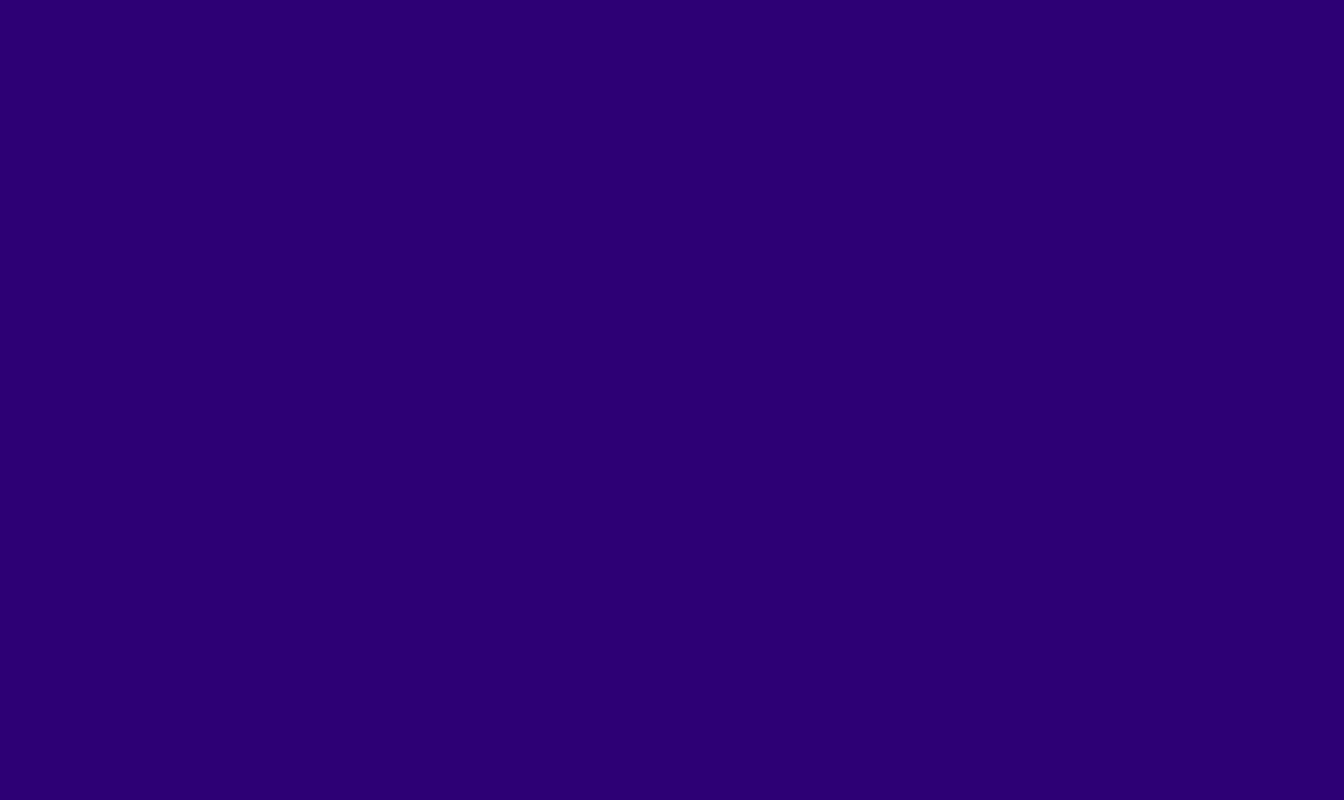
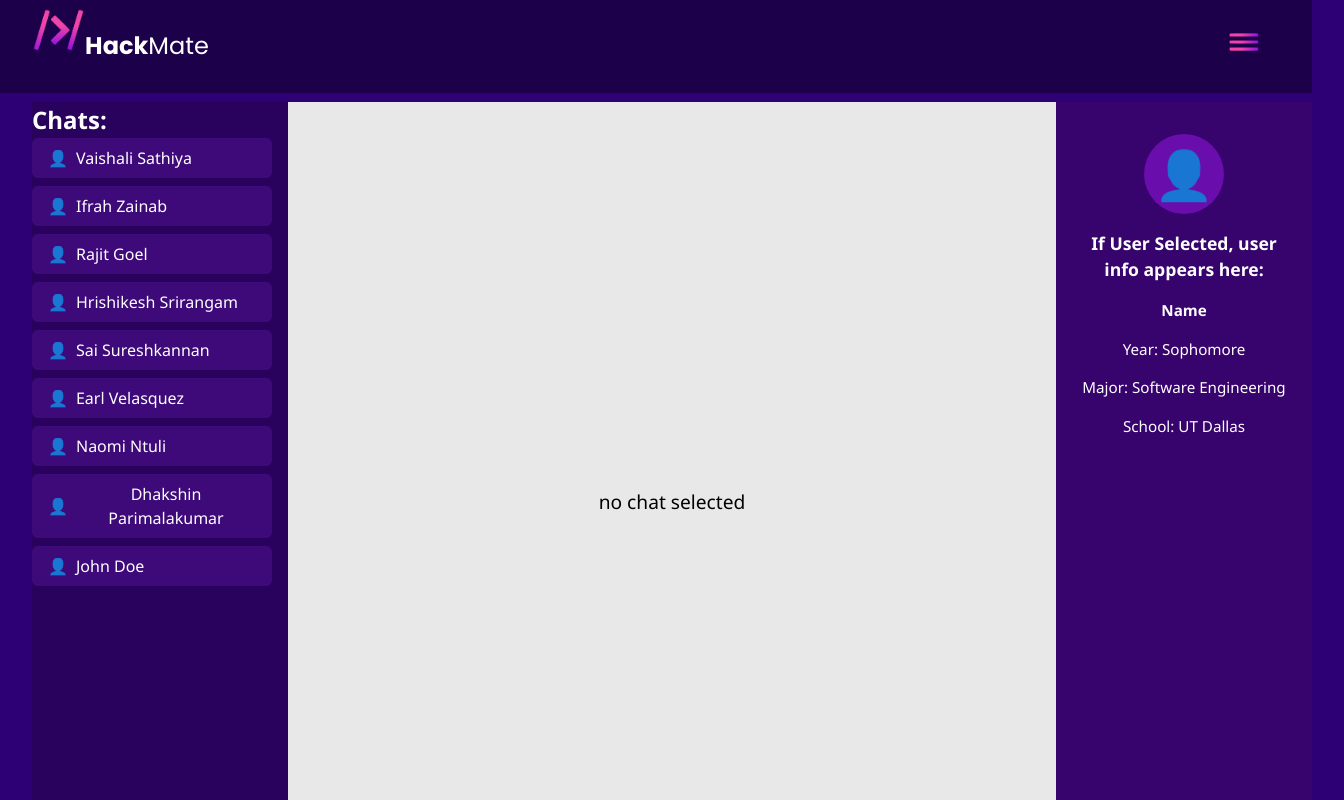
Before and after one commit to ihatepeanuts32/HackMate, a React (Vite) app in the folder frontend/: page /chatInbox in a window 1280 px wide. Before the commit this address had no page. Shown: the top 800 px of the page, 1344 px wide, since content can reach past the window. Built offline with nearby package versions, Linux system fonts and the light colour scheme.

Commit message:
chat inbox

```diff
--- a/frontend/src/App.jsx
+++ b/frontend/src/App.jsx
@@ -21,6 +21,7 @@ import BlockedUsers from './pages/BlockedUsers';
 import UpdateProfile from './pages/UpdateProfile';
 import AccountDetails from './pages/AccountDetails';
 import PrivacySettings from './pages/PrivacySettings';
+import ChatInbox from './pages/ChatInbox';
 
 function App() {
   return (
@@ -49,6 +50,7 @@ function App() {
           <Route path="/updateProfile" element={<UpdateProfile />} />
           <Route path="/account" element={<AccountDetails />} />
           <Route path="/privacy" element={<PrivacySettings />} />
+          <Route path='/chatInbox' element={<ChatInbox/>}/>
         </Route>
       </Routes>
     </Router>
--- /dev/null
+++ b/frontend/src/pages/ChatInbox.jsx
@@ -0,0 +1,72 @@
+import React, { useState } from 'react';
+import '../styles/ChatInbox.css';
+
+const chatUsers = [
+    { id: 1, name: "Vaishali Sathiya", year: "Sophomore", major: "Software Engineering", school: "UT Dallas" },
+    { id: 2, name: "Ifrah Zainab", year: "Sophomore", major: "Computer Science", school: "UT Dallas" },
+    { id: 3, name: "Rajit Goel", year: "Junior", major: "Computer Science", school: "UT Dallas" },
+    { id: 4, name: "Hrishikesh Srirangam", year: "Sophomore", major: "Computer Science", school: "UT Dallas" },
+    { id: 5, name: "Sai Sureshkannan", year: "Sophomore", major: "Computer Science", school: "UT Dallas" },
+    { id: 6, name: "Earl Velasquez", year: "Sophomore", major: "Software Engineering", school: "UT Dallas" },
+    { id: 7, name: "Naomi Ntuli", year: "Junior", major: "Computer Science", school: "UT Dallas" },
+    { id: 8, name: "Dhakshin Parimalakumar", year: "Sophomore", major: "Computer Science", school: "UT Dallas" },
+    { id: 9, name: "John Doe", year: "Senior", major: "Computer Science", school: "UT Dallas" }
+];
+
+const ChatInbox = () => {
+    const [selectedUser, setSelectedUser] = useState(null);
+
+    return (
+        <div className="chat-inbox">
+            <div className="sidebar">
+                <div className="chat-title">
+                    <span className="chat-title">Cha<span>ts:</span></span>
+                </div>
+                <div className="chat-user-list">
+                    {chatUsers.map(user => (
+                        <div
+                            key={user.id}
+                            className={`chat-user ${selectedUser?.id === user.id ? 'active' : ''}`}
+                            onClick={() => setSelectedUser(user)}
+                        >
+                            <span className="user-icon">👤</span>
+                            {user.name}
+                        </div>
+                    ))}
+                </div>
+            </div>
+
+            <div className="chat-window">
+                {selectedUser ? (
+                    <div className="chat-placeholder">Chat with {selectedUser.name}</div>
+                ) : (
+                    <div className="chat-placeholder">no chat selected</div>
+                )}
+            </div>
+
+            <div className="profile-sidebar">
+                {selectedUser ? (
+                    <>
+                        <div className="profile-icon">👤</div>
+                        <div className="profile-label">User Info:</div>
+                        <div className="profile-detail"><strong>{selectedUser.name}</strong></div>
+                        <div className="profile-detail">Year: {selectedUser.year}</div>
+                        <div className="profile-detail">Major: {selectedUser.major}</div>
+                        <div className="profile-detail">School: {selectedUser.school}</div>
+                    </>
+                ) : (
+                    <>
+                        <div className="profile-icon">👤</div>
+                        <div className="profile-label">If User Selected, user info appears here:</div>
+                        <div className="profile-placeholder"><strong>Name</strong></div>
+                        <div className="profile-detail">Year: Sophomore</div>
+                        <div className="profile-detail">Major: Software Engineering</div>
+                        <div className="profile-detail">School: UT Dallas</div>
+                    </>
+                )}
+            </div>
+        </div>
+    );
+};
+
+export default ChatInbox;
--- /dev/null
+++ b/frontend/src/styles/ChatInbox.css
@@ -0,0 +1,134 @@
+/* Full screen layout */
+.chat-inbox {
+    display: flex;
+    width: 100vw;
+    height: 100vh;
+    font-family: 'Segoe UI', sans-serif;
+    color: white;
+    overflow: hidden;
+    padding: 0;
+    margin: 0;
+}
+
+/* Sidebar (Left) */
+.sidebar {
+    width: 20%;
+    background-color: #28025d;
+    padding: 0 1rem 1rem 1rem; /* no top padding */
+    display: flex;
+    flex-direction: column;
+    box-sizing: border-box;
+    padding-top: 0;
+    padding-left: 0;
+}
+
+.logo {
+    font-size: 1.5rem;
+    font-weight: bold;
+    margin-bottom: 2rem;
+    display: flex;
+    align-items: center;
+}
+
+.logo-icon {
+    color: #ff2cdf;
+    margin-right: 0.5rem;
+}
+
+.logo-text span {
+    color: white;
+}
+
+.chat-user-list {
+    flex: 1;
+    overflow-y: auto;
+    display: flex;
+    flex-direction: column;
+    gap: 0.5rem;
+}
+
+.chat-user {
+    padding: 0.5rem 1rem;
+    background-color: #3e0a7a;
+    border-radius: 6px;
+    cursor: pointer;
+    display: flex;
+    align-items: center;
+    gap: 0.5rem;
+    transition: background-color 0.3s;
+}
+
+.chat-user:hover,
+.chat-user.active {
+    background-color: #6325b7;
+}
+
+/* Chat Window (Middle) */
+.chat-window {
+    width: 60%;
+    background-color: #e8e8e8;
+    display: flex;
+    align-items: center;
+    justify-content: center;
+    color: black;
+    font-size: 1.2rem;
+    font-weight: 500;
+    box-sizing: border-box;
+    padding: 0;
+    margin: 0;
+}
+
+/* Profile Sidebar (Right) */
+.profile-sidebar {
+    width: 20%;
+    background-color: #37036d;
+    padding: 2rem 1rem;
+    display: flex;
+    flex-direction: column;
+    align-items: center;
+    gap: 1rem;
+    box-sizing: border-box;
+    text-align: center;
+}
+
+.profile-icon {
+    font-size: 3rem;
+    background-color: #6a0dad;
+    width: 80px;
+    height: 80px;
+    border-radius: 50%;
+    display: flex;
+    align-items: center;
+    justify-content: center;
+}
+
+.profile-label {
+    font-weight: 600;
+    font-size: 1.1rem;
+}
+
+.profile-placeholder,
+.profile-detail {
+    font-size: 0.95rem;
+}
+
+/* Scrollbar for chat list */
+.chat-user-list::-webkit-scrollbar {
+    width: 6px;
+}
+
+.chat-user-list::-webkit-scrollbar-thumb {
+    background-color: #888;
+    border-radius: 3px;
+}
+
+.chat-user-list::-webkit-scrollbar-thumb:hover {
+    background-color: #aaa;
+}
+
+.chat-title {
+    font-size: 1.5rem;
+    font-weight: bold;
+    display: flex;
+    align-items: center;
+}
```
